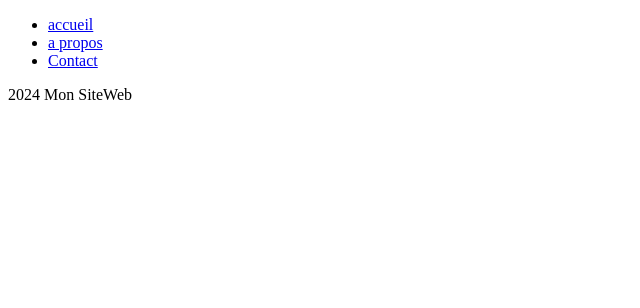
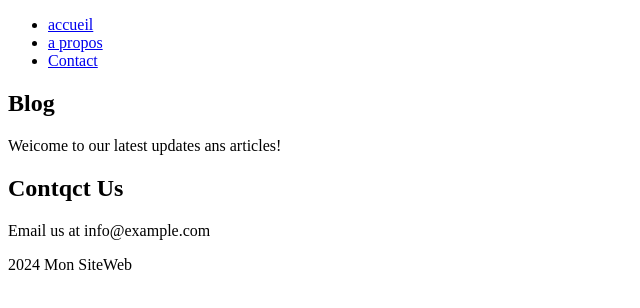
Before and after one commit to youxcou/testing, a plain HTML site: page index.html in a window 1280 px wide. Shown: the whole page, without its empty margins (0-640 px from the left). Drawn offline with Linux system fonts and the light colour scheme.

Commit message:
added blog section

```diff
--- a/index.html
+++ b/index.html
@@ -13,8 +13,16 @@
             <li><a href="#contact">Contact</a></li>
         </ul>
     </nav>
+    <section>
+        <h2>Blog</h2>
+        <p>Weicome to our latest updates ans articles!</p>
+    </section>
 </body>
 <footer>
+    <section>
+        <h2>Contqct Us</h2>
+        <p>Email us at info@example.com</p>
+    </section>
     <p>2024 Mon  SiteWeb</p>
 </footer>
 </html>
```
